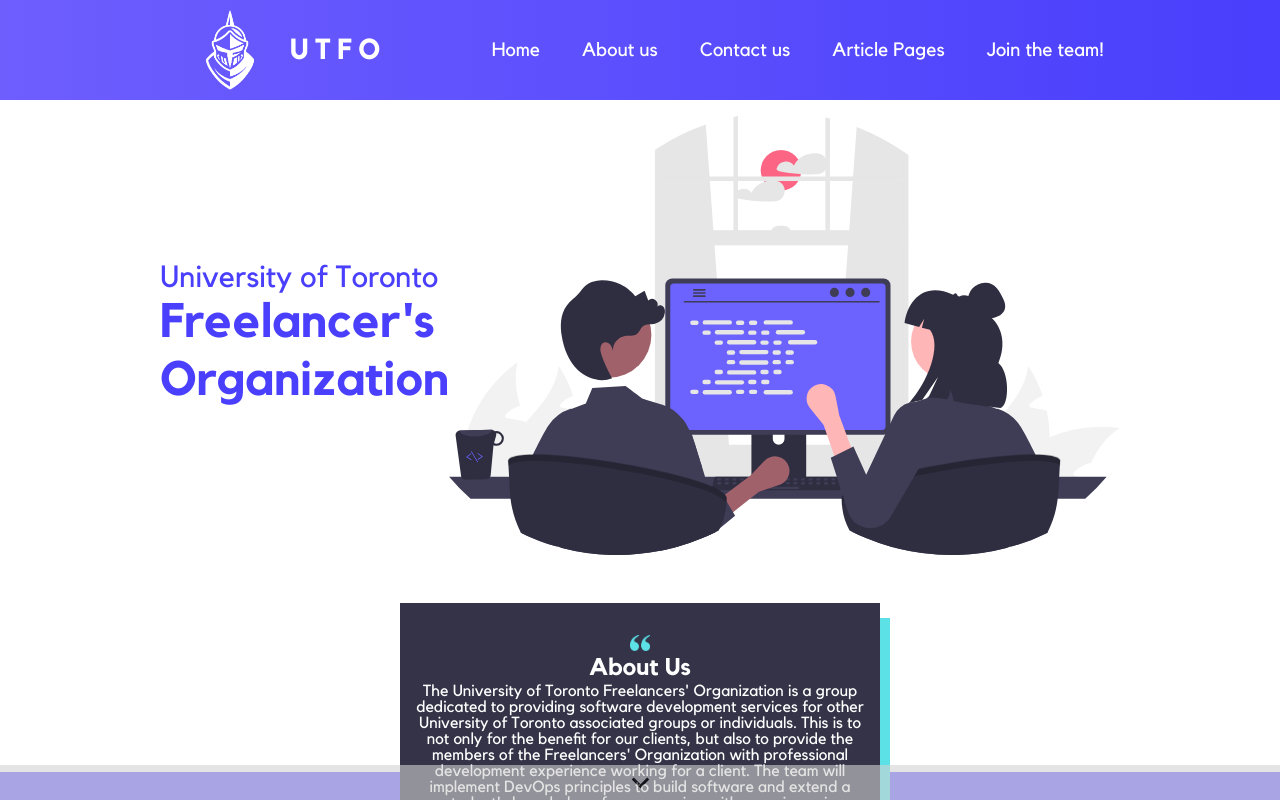
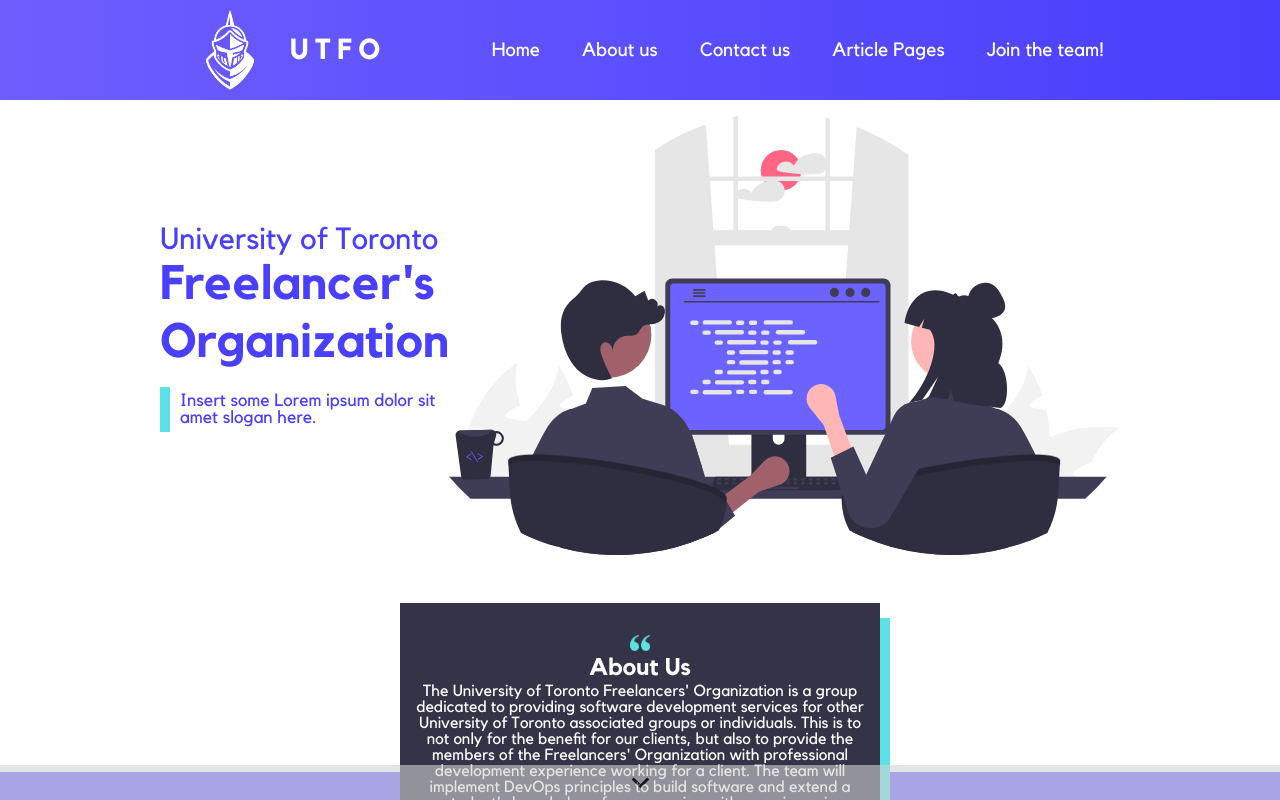
Before and after one commit to UTFO/UTFO-Website, a React (Create React App) app: page / in a window 1280 px wide. Shown: the top 800 px of the page. Built offline with nearby package versions, Linux system fonts and the light colour scheme.

Commit message:
Add slogan to MainImage

```diff
--- a/src/components/pages/Home/MainImage.js
+++ b/src/components/pages/Home/MainImage.js
@@ -1,4 +1,5 @@
 import mainImage from './../../../assets/main-image.svg';
+import Slogan from './Slogan';
 import './MainImage.css'
 
 function MainImage() {
@@ -11,6 +12,7 @@
           <p className="uoft">University of Toronto</p>
           <p className="fo">Freelancer's<br/>Organization</p>
         </h1>
+        <Slogan />
       </div>
     </div>
   );
--- /dev/null
+++ b/src/components/pages/Home/Slogan.css
@@ -0,0 +1,6 @@
+p.slogan {
+	border-left: 10px solid #5CE1E6;
+	padding: 5px 0 6px 10px;
+	font-size: 1.1rem;
+	margin: 1rem 0;
+}
--- /dev/null
+++ b/src/components/pages/Home/Slogan.js
@@ -0,0 +1,7 @@
+import './Slogan.css';
+
+export default function Slogan() {
+	return (
+		<p className="slogan">Insert some Lorem ipsum dolor sit amet slogan here.</p>
+	)
+}
```
